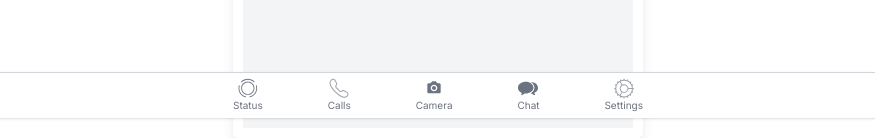
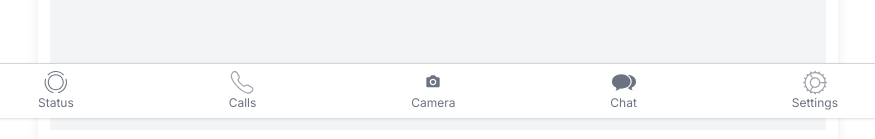
Before and after one commit to marawanthedev/chat-app, a React (Vite) app: page / in a window 1280 px wide. Shown: the part 682-821 px from the top of the page, without its empty margins (202-1077 px from the left). Built offline with nearby package versions, Linux system fonts and the light colour scheme; no server answers.

Commit message:
adjust desktop responsivness

```diff
--- a/src/components/Layout/index.tsx
+++ b/src/components/Layout/index.tsx
@@ -19,7 +19,7 @@ export const Layout: React.FC<LayoutProps> = ({ children }) => {
       </div>
 
       {/* Layout for other devices */}
-      <div className="hidden sm:block lg:block xl:block w-full max-w-[410px]  h-full p-4 rounded-lg shadow-lg overflow-x-hidden">
+      <div className="hidden sm:block lg:block xl:block w-full max-w-[800px]  h-full p-4 rounded-lg shadow-lg overflow-x-hidden">
         {children}
       </div>
     </div>
--- a/src/index.css
+++ b/src/index.css
@@ -10,8 +10,6 @@
     box-sizing: border-box;
 }
 
-@tailwind base;
-
 html {
-    font-size: 10px;
+    font-size: 12px;
 }
--- a/src/pages/Chat/sections/Header/index.tsx
+++ b/src/pages/Chat/sections/Header/index.tsx
@@ -9,7 +9,7 @@ export const HeaderSection = ({ contact }: { contact?: ChatContact }) => {
 
   if (!contact) {
     return (
-      <div className="flex items-center justify-center p-3 bg-white shadow-md rounded-t-lg max-w-[410px]">
+      <div className="flex items-center justify-center p-3 bg-white shadow-md rounded-t-lg max-w-[800px]">
         <Loader width="2rem" height="2rem" />
       </div>
     );
@@ -21,7 +21,7 @@ export const HeaderSection = ({ contact }: { contact?: ChatContact }) => {
 
   return (
     <div
-      className={`flex items-center justify-between fixed top-0 w-full p-3 bg-white shadow-md rounded-t-lg h-[50px] max-w-[410px] `}
+      className={`flex items-center justify-between fixed top-0 w-full p-3 bg-white shadow-md rounded-t-lg h-[50px] max-w-[800px] `}
     >
       <button
         className="cursor-pointer"
--- a/src/pages/Chat/sections/Input/index.tsx
+++ b/src/pages/Chat/sections/Input/index.tsx
@@ -8,7 +8,7 @@ import {
 
 export const InputSection = () => {
   return (
-    <div className="flex items-center justify-between space-x-3 p-3 bg-white shadow-md rounded-b-lg text-[#007AFF] w-full fixed bottom-0 h-[50px] max-w-[410px]">
+    <div className="flex items-center justify-between space-x-3 p-3 bg-white shadow-md rounded-b-lg text-[#007AFF] w-full fixed bottom-0 h-[50px] max-w-[800px]">
       <span aria-label="Add Attachment">
         <PlusIcon className="w-5 h-5" />
       </span>
--- a/src/pages/Chat/sections/Messages/index.tsx
+++ b/src/pages/Chat/sections/Messages/index.tsx
@@ -9,7 +9,7 @@ export const MessagesSection = ({ messages }: { messages?: ChatMessage[] }) => {
     return (
       <div
         aria-label="messages are yet to be loading"
-        className="max-w-[410px] flex-1 flex items-center justify-center overflow-y-auto bg-cover p-4 space-y-3 bg-[url('src/assets/wa-bg.png')]"
+        className="max-w-[800px] flex-1 flex items-center justify-center overflow-y-auto bg-cover p-4 space-y-3 bg-[url('src/assets/wa-bg.png')]"
       >
         <Loader />
       </div>
@@ -20,7 +20,7 @@ export const MessagesSection = ({ messages }: { messages?: ChatMessage[] }) => {
     return (
       <div
         aria-label="no messages"
-        className="max-w-[410px] flex justify-center items-center overflow-y-auto bg-cover p-4 space-y-3 w-full h-full"
+        className="max-w-[800px] flex justify-center items-center overflow-y-auto bg-cover p-4 space-y-3 w-full h-full"
       >
         No Messages yet.
       </div>
@@ -49,7 +49,7 @@ export const MessagesSection = ({ messages }: { messages?: ChatMessage[] }) => {
   });
 
   return (
-    <div className="max-w-[410px] flex-1 overflow-y-auto w-full bg-cover p-4 space-y-3 my-[50px] bg-[url('/src/assets/wa-bg.png')]">
+    <div className="max-w-[800px] flex-1 overflow-y-auto w-full bg-cover p-4 space-y-3 my-[50px] bg-[url('/src/assets/wa-bg.png')]">
       {groupedMessages.map(({ date, messages }) => (
         <div key={date}>
           <p className="text-center text-xs text-gray-500 my-2">{date}</p>
--- a/src/pages/Home/sections/FloatingFooter/index.tsx
+++ b/src/pages/Home/sections/FloatingFooter/index.tsx
@@ -68,7 +68,7 @@ export const FloatingFooter = () => {
       className={`flex justify-center items-center py-2 bg-white shadow w-screen  fixed bottom-0 left-0 border-t border-gray-300  ${zIndex.floatingActionButton} px-4 overflow-x-hidden `}
     >
       <div
-        className={`flex justify-between items-center w-full max-w-[410px] max-w-[1280px]`}
+        className={`flex justify-between items-center w-full max-w-[800px] max-w-[1280px]`}
       >
         {buttons.map((button, index) => (
           <FloatingFooterActionButton
```
